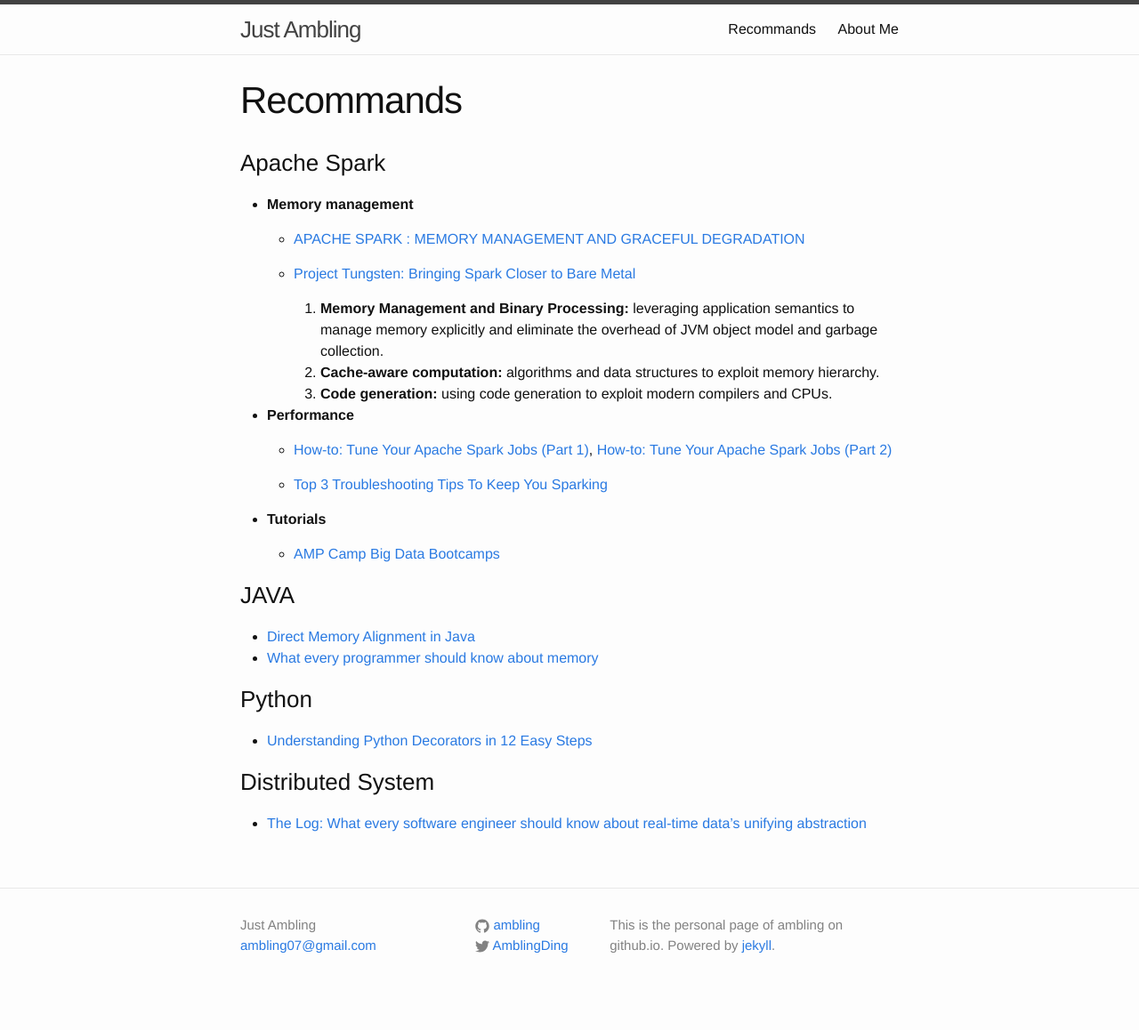
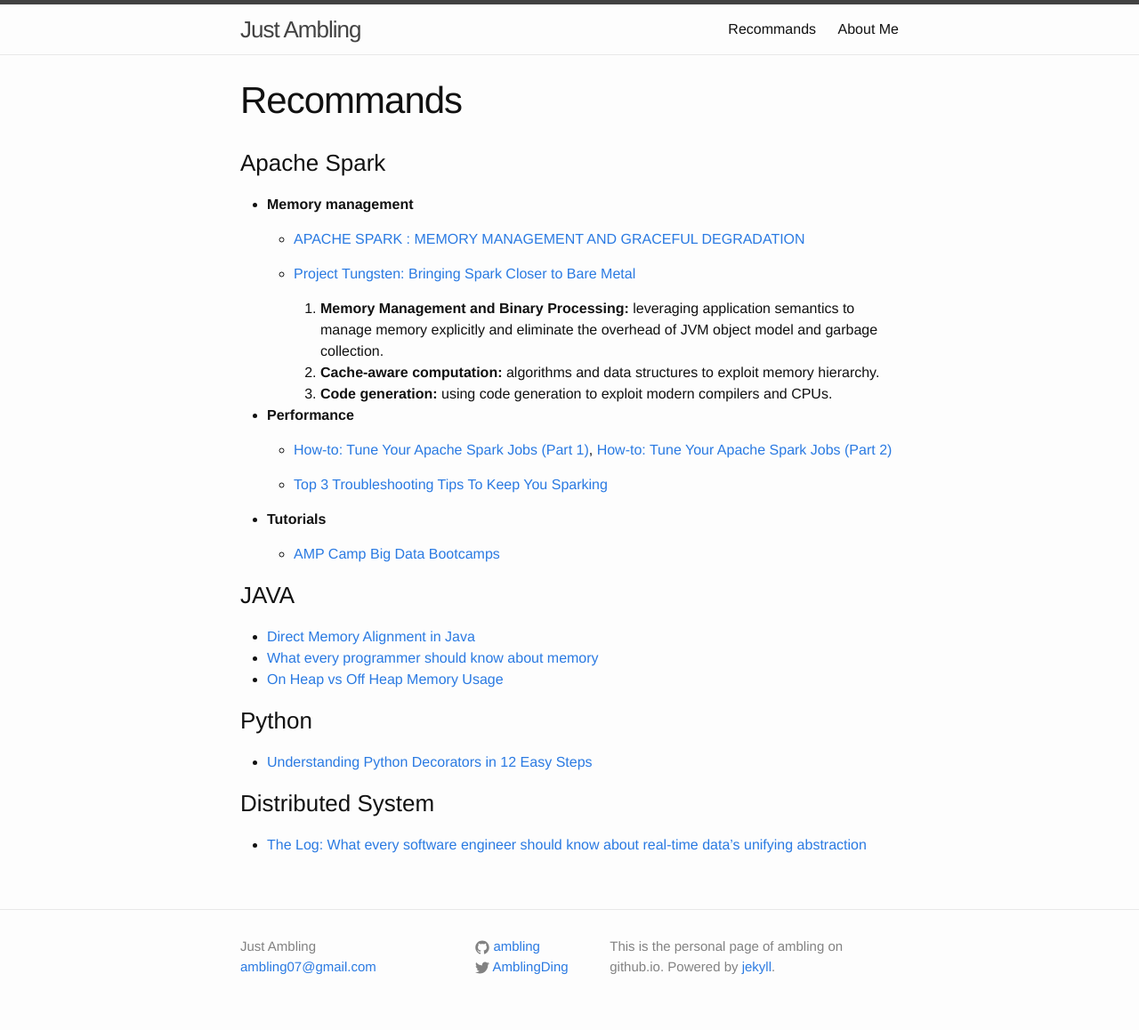
Before and after one commit to ambling/ambling.github.io, a Jekyll site: the page built from 00-recommands.md, in a window 1280 px wide. Shown: the whole page at 89% size. Built offline with Jekyll 4.4.1, drawn with Linux system fonts in a browser that asks for light colours; before the commit the page ends 1134 px from its top, so only the background shows below that.

Commit message:
add a passage about on-heap and off-heap memory usage

```diff
--- a/00-recommands.md
+++ b/00-recommands.md
@@ -27,6 +27,7 @@ permalink: /recommands/
 ### JAVA
 - [Direct Memory Alignment in Java](http://psy-lob-saw.blogspot.jp/2013/01/direct-memory-alignment-in-java.html)
 - [What every programmer should know about memory](http://lwn.net/Articles/250967/)
+- [On Heap vs Off Heap Memory Usage](https://dzone.com/articles/heap-vs-heap-memory-usage)
 
 ### Python
 - [Understanding Python Decorators in 12 Easy Steps](https://dzone.com/articles/understanding-python)
```
